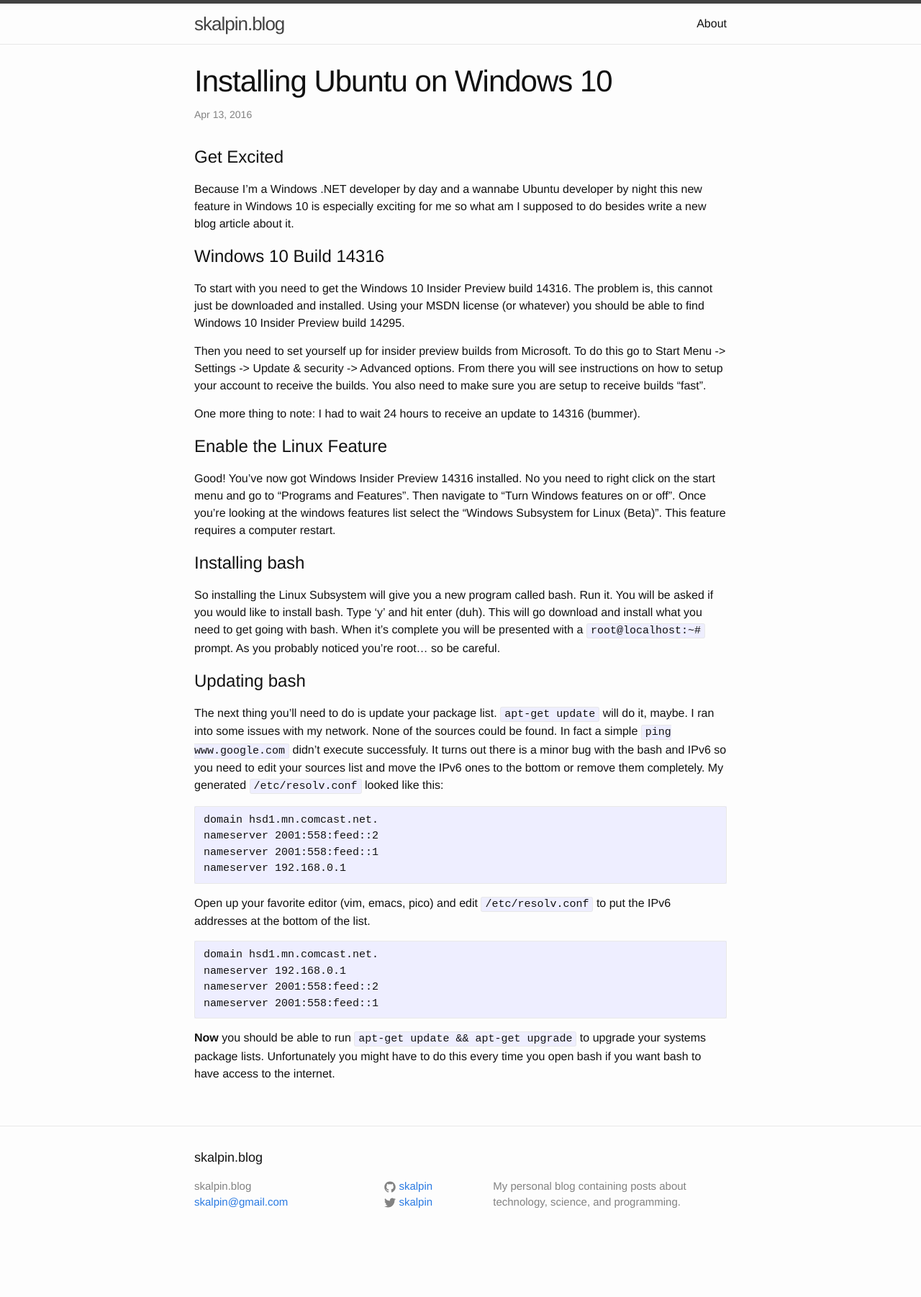
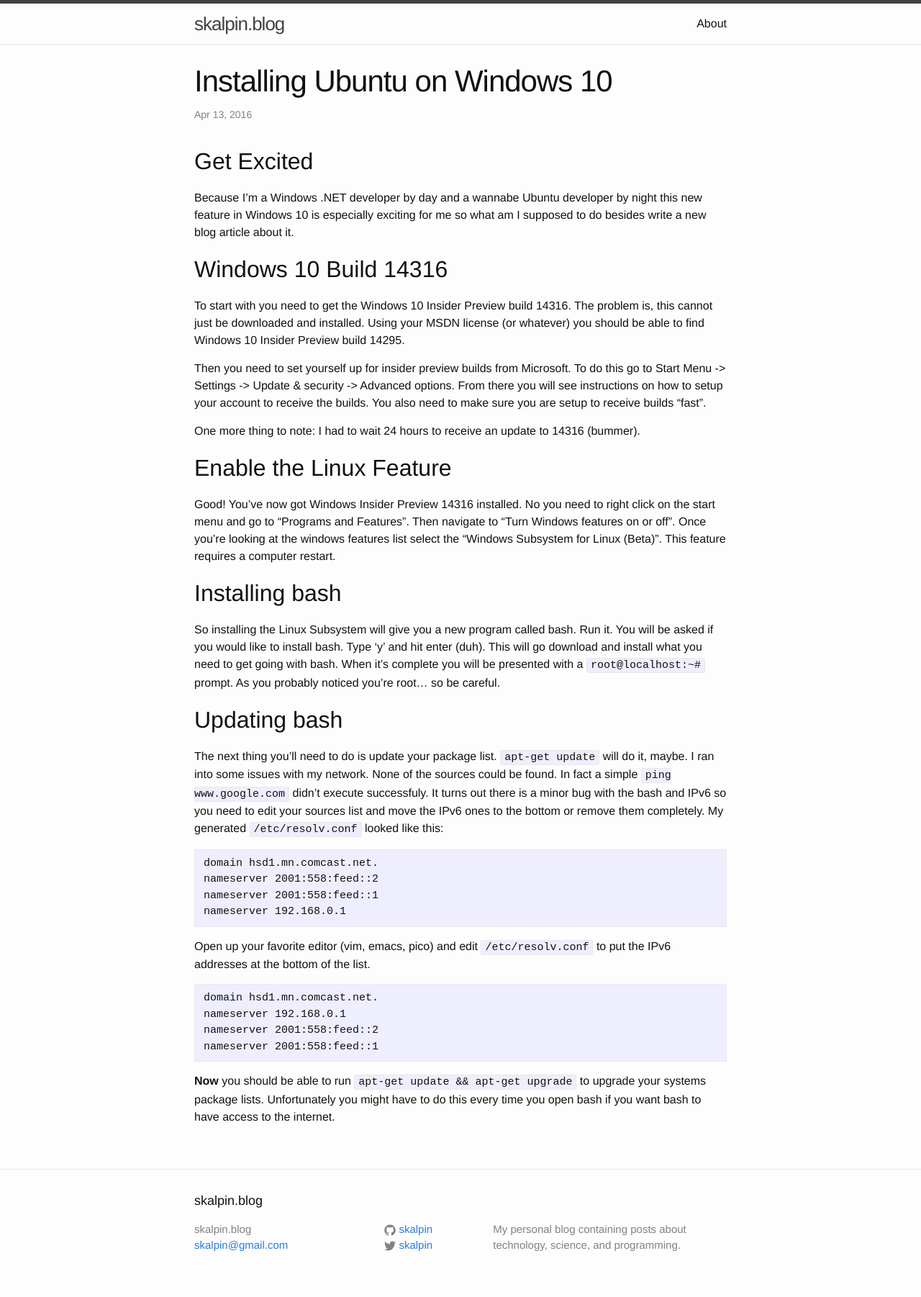
Before and after one commit to skalpin/skalpin.github.io, a Jekyll site: the page built from _posts/2016-4-13-Installing-Ubuntu-on-Windows-10.md, in a window 1280 px wide. Shown: the whole page at 72% size. Built offline with Jekyll 4.4.1, drawn with Linux system fonts in a browser that asks for light colours; comment, search, counter and statistics services are not loaded; before the commit the page ends 1742 px from its top, so only the background shows below that.

```diff
--- a/_posts/2016-4-13-Installing-Ubuntu-on-Windows-10.md
+++ b/_posts/2016-4-13-Installing-Ubuntu-on-Windows-10.md
@@ -5,13 +5,13 @@ date: 2016-4-13
 categories: update
 ---
 
-# Get Excited
+## Get Excited
 
 Because I'm a Windows .NET developer by day and a wannabe Ubuntu developer by night this new
 feature in Windows 10 is especially exciting for me so what am I supposed to do besides
 write a new blog article about it.
 
-# Windows 10 Build 14316
+## Windows 10 Build 14316
 
 To start with you need to get the Windows 10 Insider Preview build 14316.
 The problem is, this cannot just be downloaded and installed. Using your MSDN license
@@ -24,21 +24,21 @@ need to make sure you are setup to receive builds "fast".
 
 One more thing to note: I had to wait 24 hours to receive an update to 14316 (bummer).
 
-# Enable the Linux Feature
+## Enable the Linux Feature
 
 Good! You've now got Windows Insider Preview 14316 installed. No you need to right click on
 the start menu and go to "Programs and Features". Then navigate to "Turn Windows features on or off".
 Once you're looking at the windows features list select the "Windows Subsystem for Linux (Beta)".
 This feature requires a computer restart.
 
-# Installing bash
+## Installing bash
 
 So installing the Linux Subsystem will give you a new program called bash. Run it.
 You will be asked if you would like to install bash. Type 'y' and hit enter (duh). This will go
 download and install what you need to get going with bash. When it's complete you will be presented
 with a `root@localhost:~#` prompt. As you probably noticed you're root... so be careful.
 
-# Updating bash
+## Updating bash
 
 The next thing you'll need to do is update your package list. `apt-get update` will do it, maybe.
 I ran into some issues with my network. None of the sources could be found. In fact a simple
```
